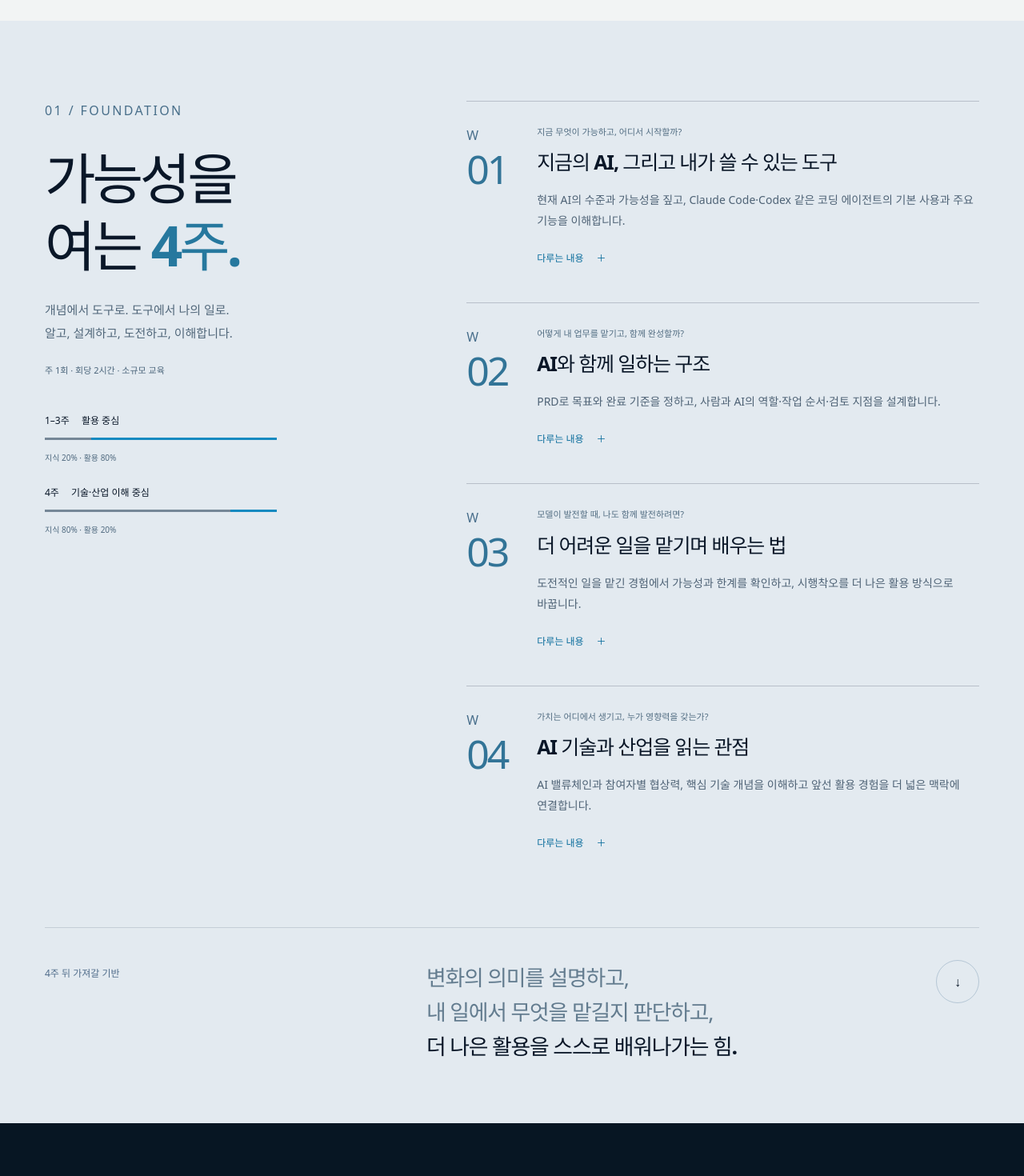
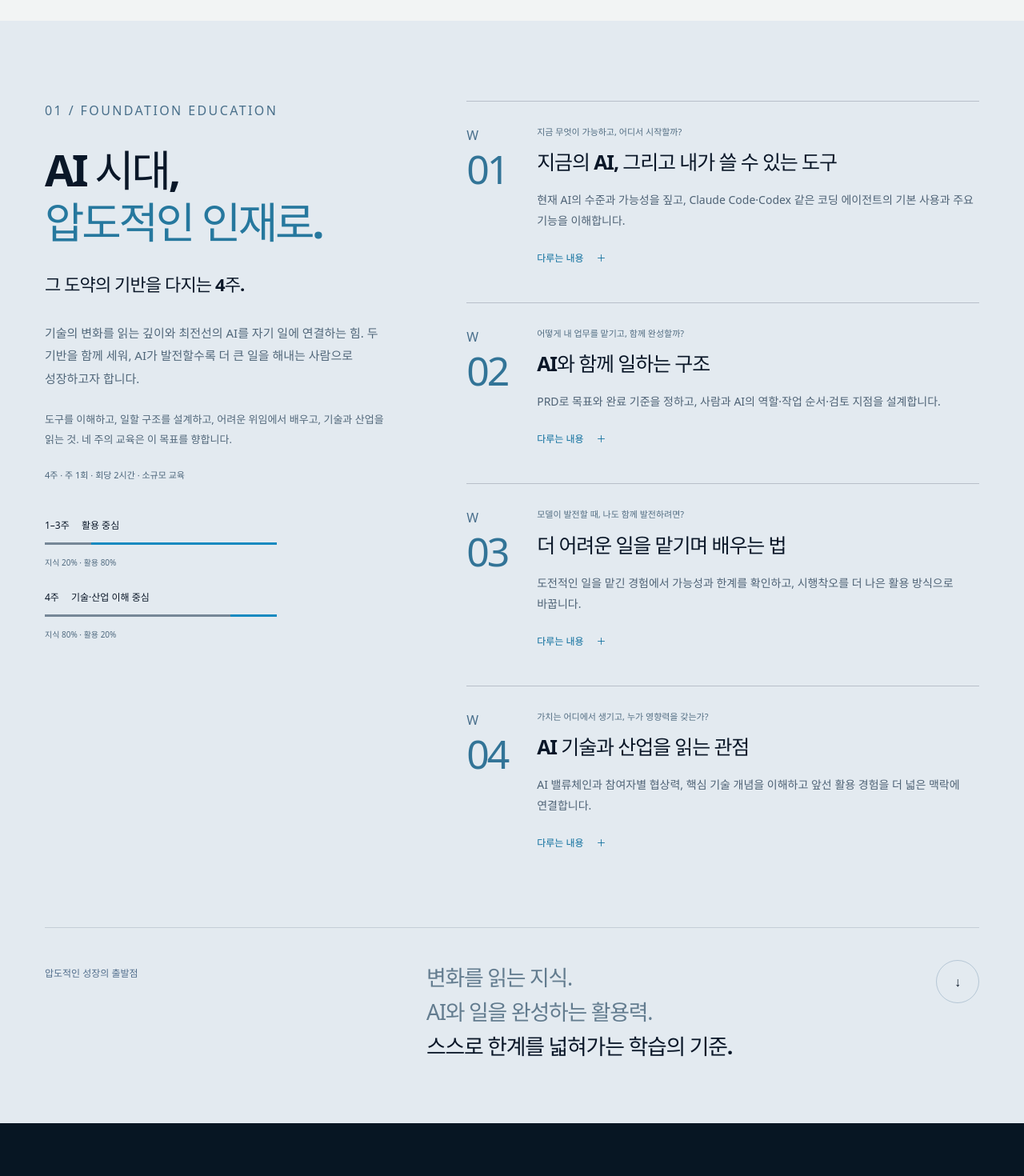
Before and after one commit to creai-it-admin/creai-it-study, a Next.js app: page / in a window 1280 px wide. Shown: the part 2020-3490 px from the top of the page at 80% size. Built offline with nearby package versions, Linux system fonts and the light colour scheme; a web font is replaced by a local one.

Commit message:
Frame foundation education around exceptional AI-era talent

```diff
--- a/app/landing.css
+++ b/app/landing.css
@@ -76,8 +76,10 @@
 .curriculum-layout{display:grid;grid-template-columns:.8fr 1.2fr;gap:100px;align-items:start}
 .curriculum-intro{position:sticky;top:65px}
 .curriculum-intro .eyebrow{color:#496f8a;margin-bottom:30px}
-.landing .curriculum-intro h2{font-size:clamp(45px,5.4vw,76px)}
+.landing .curriculum-intro h2{font-size:clamp(40px,4.2vw,60px)}
 .curriculum-intro>p{font-size:15px;line-height:1.9;color:#51677a;margin:25px 0}
+.curriculum-intro>p.foundation-ambition{font-size:22px;font-weight:550;letter-spacing:-.04em;color:var(--dark);margin:24px 0 18px}
+.curriculum-intro>p.foundation-bridge{font-size:13px;margin:18px 0 25px}
 .curriculum-facts{font-size:11px;color:#4b657b}
 .curriculum-rhythm{display:grid;gap:25px;margin-top:45px;max-width:290px}
 .curriculum-rhythm span{font-size:12px;display:block}
@@ -177,7 +179,7 @@
  .vision-section{padding-block:70px 60px}.section-heading{display:block;margin-bottom:30px}.section-heading .eyebrow{margin-bottom:22px}.section-heading>p{font-size:14px;margin-top:25px}
  .understanding-art{height:180px;margin:28px -20px 15px}.understanding-art svg{width:160%;max-width:none;left:-30%}.understanding-art>div{font-size:57px;gap:14px}.understanding-art span{padding:3px 13px}.understanding-art i{font-size:44px;padding:0 6px}
  .understanding-grid{grid-template-columns:1fr;gap:28px}.understanding-grid h3{font-size:22px;margin:14px 0}.understanding-grid p{font-size:14px}.understanding-topics{font-size:11px;margin-top:18px}.vision-connection{font-size:14px;gap:15px;align-items:flex-start;margin-top:30px;padding-top:20px}
- .curriculum-section{padding-block:65px 50px}.curriculum-layout{grid-template-columns:1fr;gap:40px}.curriculum-intro{position:static}.landing .curriculum-intro h2{font-size:52px}.curriculum-intro h2 br{display:none}.curriculum-intro .eyebrow{margin-bottom:20px}.curriculum-intro>p{font-size:14px;margin:23px 0 16px}
+ .curriculum-section{padding-block:65px 50px}.curriculum-layout{grid-template-columns:1fr;gap:40px}.curriculum-intro{position:static}.landing .curriculum-intro h2{font-size:clamp(36px,10.5vw,52px)}.curriculum-intro .eyebrow{margin-bottom:20px}.curriculum-intro>p{font-size:14px;margin:23px 0 16px}.curriculum-intro>p.foundation-ambition{font-size:20px}.curriculum-intro>p.foundation-bridge{font-size:13px}
  .curriculum-rhythm{grid-template-columns:1fr 1fr;gap:25px;max-width:none;margin-top:28px}.curriculum-rhythm span{font-size:11px}.curriculum-rhythm b{margin-right:6px}.curriculum-rhythm small{font-size:9px}
  .curriculum-row{grid-template-columns:40px minmax(0,1fr);gap:18px;padding:25px 0 28px}.curriculum-week>span{font-size:36px}.curriculum-question{font-size:11px;line-height:1.7}.curriculum-row h3{font-size:22px}.curriculum-body{font-size:14px}.curriculum-row details>p{font-size:13px;padding-left:12px}
  .foundation-result{grid-template-columns:1fr;gap:20px;margin-top:20px;padding-top:25px}.foundation-result p{font-size:22px}.foundation-result>a{width:44px;height:44px;font-size:27px;margin-top:5px}
--- a/app/page.tsx
+++ b/app/page.tsx
@@ -63,7 +63,7 @@ export default function Landing() {
 
       <section id="curriculum" className="curriculum-section">
         <div className="landing-wrap curriculum-layout">
-          <div className="curriculum-intro"><span className="eyebrow">01 / FOUNDATION</span><h2>가능성을<br/> 여는 <em>4주.</em></h2><p>개념에서 도구로. 도구에서 나의 일로.<br/>알고, 설계하고, 도전하고, 이해합니다.</p><div className="curriculum-facts">주 1회 · 회당 2시간 · 소규모 교육</div>
+          <div className="curriculum-intro"><span className="eyebrow">01 / FOUNDATION EDUCATION</span><h2>AI 시대,<br/><em>압도적인 인재로.</em></h2><p className="foundation-ambition">그 도약의 기반을 다지는 4주.</p><p>기술의 변화를 읽는 깊이와 최전선의 AI를 자기 일에 연결하는 힘. 두 기반을 함께 세워, AI가 발전할수록 더 큰 일을 해내는 사람으로 성장하고자 합니다.</p><p className="foundation-bridge">도구를 이해하고, 일할 구조를 설계하고, 어려운 위임에서 배우고, 기술과 산업을 읽는 것. 네 주의 교육은 이 목표를 향합니다.</p><div className="curriculum-facts">4주 · 주 1회 · 회당 2시간 · 소규모 교육</div>
             <div className="curriculum-rhythm"><div><span><b>1–3주</b> 활용 중심</span><i aria-hidden="true"/><small>지식 20% · 활용 80%</small></div><div><span><b>4주</b> 기술·산업 이해 중심</span><i aria-hidden="true"/><small>지식 80% · 활용 20%</small></div></div>
           </div>
           <div className="curriculum-list">{curriculum.map(item => <article className="curriculum-row" key={item.week}>
@@ -71,7 +71,7 @@ export default function Landing() {
             <div><p className="curriculum-question">{item.question}</p><h3>{item.title}</h3><p className="curriculum-body">{item.body}</p><details><summary>다루는 내용 <span aria-hidden="true">＋</span></summary><p>{item.detail}</p></details></div>
           </article>)}</div>
         </div>
-        <div className="landing-wrap foundation-result"><span>4주 뒤 가져갈 기반</span><p>변화의 의미를 설명하고,<br/>내 일에서 무엇을 맡길지 판단하고,<br/><strong>더 나은 활용을 스스로 배워나가는 힘.</strong></p><a href="#community" aria-label="교육 이후의 커뮤니티 보기">↓</a></div>
+        <div className="landing-wrap foundation-result"><span>압도적인 성장의 출발점</span><p>변화를 읽는 지식.<br/>AI와 일을 완성하는 활용력.<br/><strong>스스로 한계를 넓혀가는 학습의 기준.</strong></p><a href="#community" aria-label="교육 이후의 커뮤니티 보기">↓</a></div>
       </section>
 
       <section id="community" className="community-section">
```
